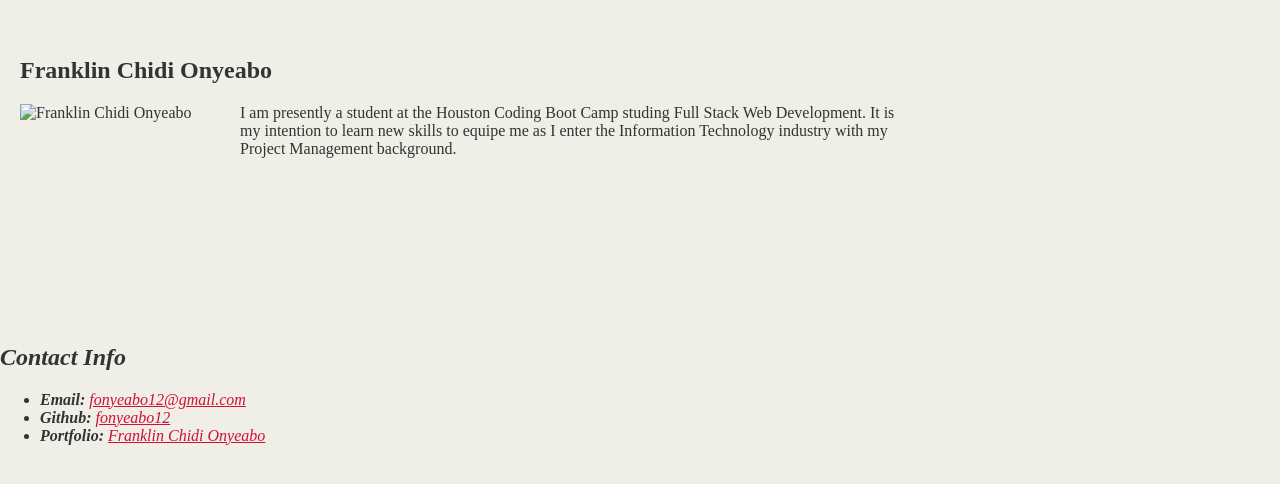
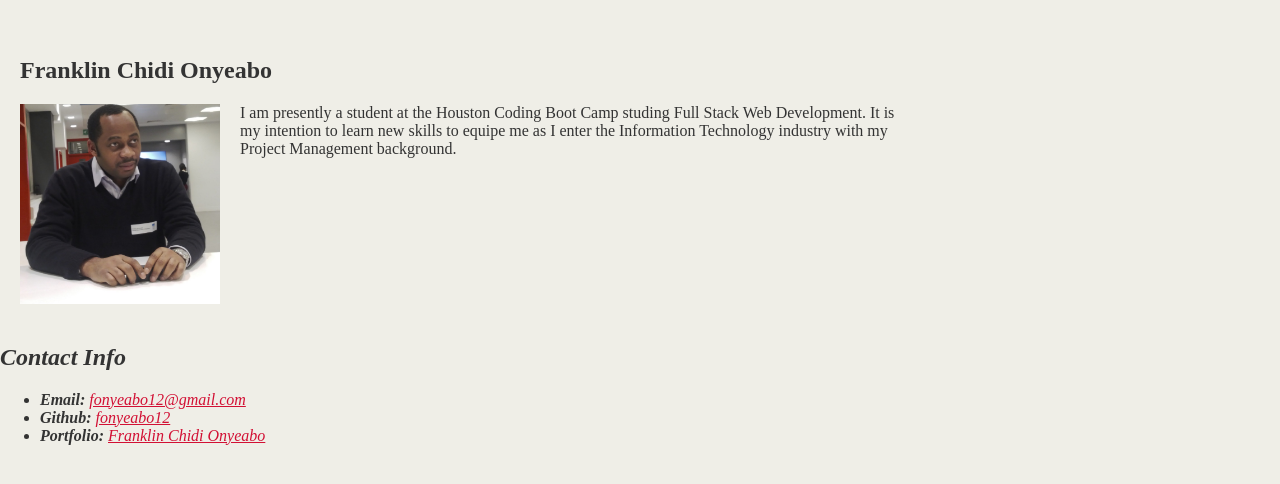
Before and after one commit to fonyeabo12/fonyeabo12.github.io, a plain HTML site: page index.html in a window 1280 px wide. Shown: the part 80-564 px from the top of the page. Drawn offline with Linux system fonts and the light colour scheme; files that its build step writes are made by us from their sources.

Commit message:
file path for image updated

```diff
--- a/index.html
+++ b/index.html
@@ -18,7 +18,7 @@
 
       <h2>Franklin Chidi Onyeabo</h2>
 
-      <img id="bio-image" src="images/Photo.jpg" alt="Franklin Chidi Onyeabo" width="200" height="200">
+      <img id="bio-image" src="Assets/images/Photo.jpg" alt="Franklin Chidi Onyeabo" width="200" height="200">
 
       <p>I am presently a student at the Houston Coding Boot Camp studing Full Stack Web Development. It is my intention to learn new skills to equipe me as I enter the Information Technology industry with my Project Management background.</p>
     </section>
```
